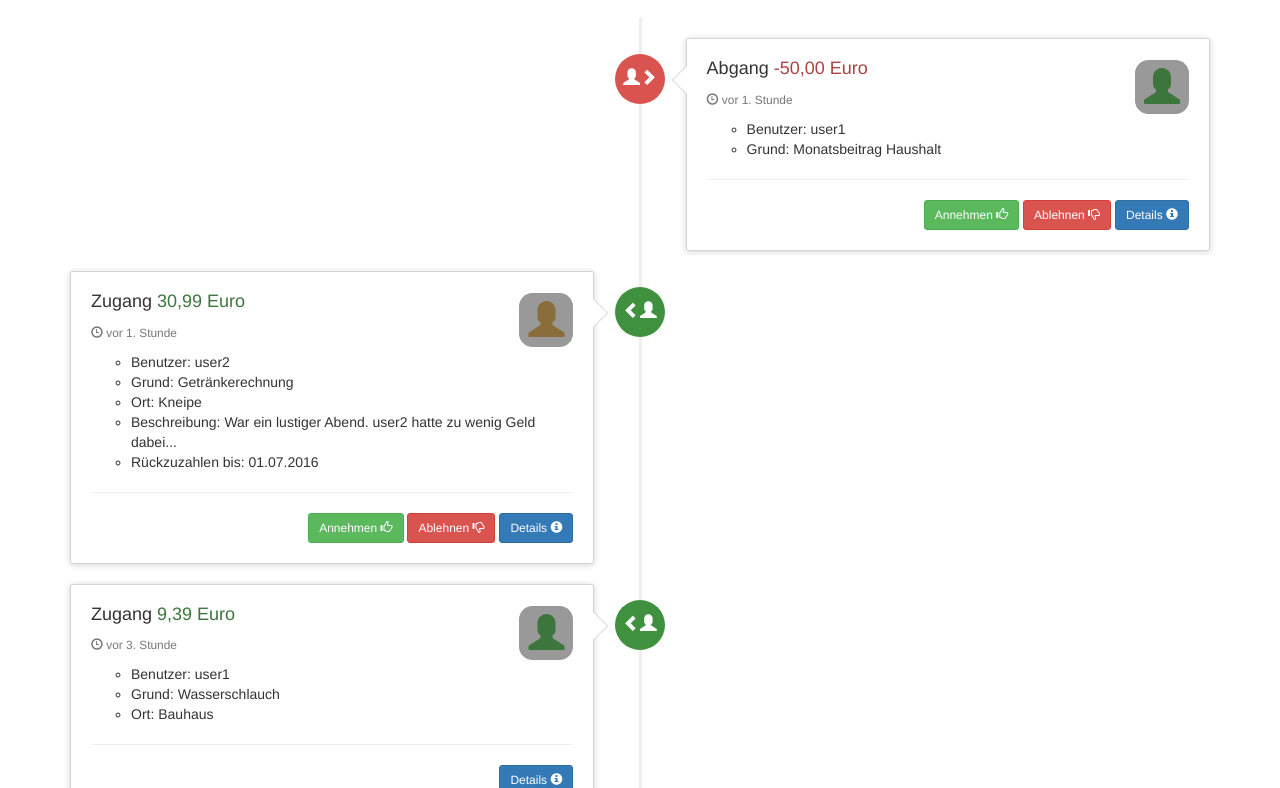
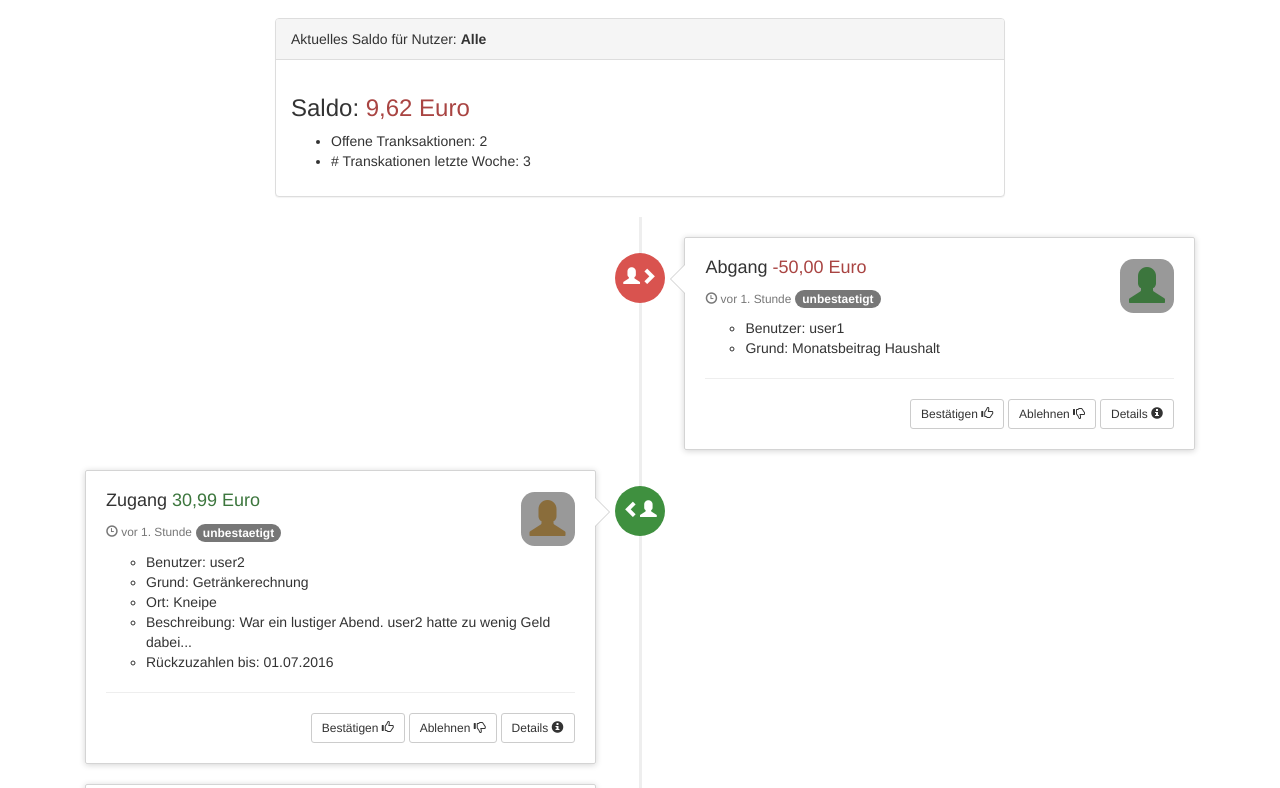
Before and after one commit to mulenatic/wimdk, a website: page index.html in a window 1280 px wide. Shown: the part 54-842 px from the top of the page. Drawn offline with nearby package versions, Linux system fonts and the light colour scheme.

Commit message:
Further progress on layout of the first page.
The timeline looks nice now. Each transaction can show a different set
of information, based on what is given a creation of the transaction
itself. A summary is shown on the top of the timeline. This may be improved.

```diff
--- a/index.html
+++ b/index.html
@@ -40,8 +40,8 @@
 
 	    <div class="collapse navbar-collapse" id="myNavbar">
 		<ul class="nav navbar-nav">
-		    <li class="active"><a href="#">Home</a></li>
-		    <li><a href="#">Page 1</a></li>
+		    <li class="active"><a href="#">Alle Transaktionen</a></li>
+		    <li><a href="#">Für Nutzer</a></li>
 		</ul>
 
 		<ul class="nav navbar-nav navbar-right">
@@ -53,14 +53,28 @@
 
     <div class="container">
 
+	<div class="col-xs-8 col-md-push-2">
+	    <div class="panel panel-default">
+		<div class="panel-heading">Aktuelles Saldo für Nutzer: <strong>Alle</strong></div>
+		<div class="panel-body">
+		    <h3>Saldo: <span class="text-danger">9,62 Euro</span></h3>
+		    <ul>
+			<li>Offene Tranksaktionen: 2</li>
+			<li># Transkationen letzte Woche: 3</li>
+		    </ul>
+		</div>
+	    </div>
+	</div>
+
+	<div class="col-xs-12">
 	    <ul class="timeline">
 
 		<li class="timeline-inverted">
 		    <div class="timeline-badge danger"><i class="glyphicon glyphicon-user"></i><i class="glyphicon glyphicon-chevron-right"></i></div>
 		    <div class="timeline-panel">
 			<div class="timeline-heading">
-			<h4 class="timeline-title">Abgang <span class="text-danger">-50,00 Euro</span><i class="glyphicon glyphicon-user userThumbnail text-success pull-right"></i></h4>
-			<p><small class="text-muted"><i class="glyphicon glyphicon-time"></i> vor 1. Stunde</small></p>
+			    <h4 class="timeline-title">Abgang <span class="text-danger">-50,00 Euro</span> <i class="glyphicon glyphicon-user userThumbnail text-success pull-right"></i></h4>
+			    <p><small class="text-muted"><i class="glyphicon glyphicon-time"></i> vor 1. Stunde</small> <span class="badge">unbestaetigt</span></p>
 			</div>
 			<div class="timeline-body">
 			    <div>
@@ -71,9 +85,10 @@
 			    </div>
 			    <hr>
 			    <div class="btn-group-sm pull-right">
-			    <button type="button" class="btn btn-success">Annehmen <i class="glyphicon glyphicon-thumbs-up"></i></button>
-			    <button type="button" class="btn btn-danger">Ablehnen <i class="glyphicon glyphicon-thumbs-down"></i></button>
-			    <button type="button" class="btn btn-primary">Details <i class="glyphicon glyphicon-info-sign"></i></button>
+				<button type="button" class="btn btn-default">Bestätigen <i class="glyphicon glyphicon-thumbs-up"></i></button>
+				<button type="button" class="btn btn-default">Ablehnen <i class="glyphicon glyphicon-thumbs-down"></i></button>
+				<button type="button" class="btn btn-default">Details <i class="glyphicon glyphicon-info-sign"></i></button>
+			    </div>
 			</div>
 		    </div>
 
@@ -84,7 +99,7 @@
 		    <div class="timeline-panel">
 			<div class="timeline-heading">
 			    <h4 class="timeline-title">Zugang  <span class="text-success">30,99 Euro</span><i class="glyphicon glyphicon-user userThumbnail text-warning pull-right"></i></h4>
-			<p><small class="text-muted"><i class="glyphicon glyphicon-time"></i> vor 1. Stunde</small></p>
+			    <p><small class="text-muted"><i class="glyphicon glyphicon-time"></i> vor 1. Stunde</small> <span class="badge">unbestaetigt</span></p>
 			</div>
 			<div class="timeline-body">
 			    <div>
@@ -98,9 +113,10 @@
 			    </div>
 			    <hr>
 			    <div class="btn-group-sm pull-right">
-			    <button type="button" class="btn btn-success">Annehmen <i class="glyphicon glyphicon-thumbs-up"></i></button>
-			    <button type="button" class="btn btn-danger">Ablehnen <i class="glyphicon glyphicon-thumbs-down"></i></button>
-			    <button type="button" class="btn btn-primary">Details <i class="glyphicon glyphicon-info-sign"></i></button>
+				<button type="button" class="btn btn-default">Bestätigen <i class="glyphicon glyphicon-thumbs-up"></i></button>
+				<button type="button" class="btn btn-default">Ablehnen <i class="glyphicon glyphicon-thumbs-down"></i></button>
+				<button type="button" class="btn btn-default">Details <i class="glyphicon glyphicon-info-sign"></i></button>
+			    </div>
 			</div>
 		    </div>
 
@@ -111,7 +127,7 @@
 		    <div class="timeline-panel">
 			<div class="timeline-heading">
 			    <h4 class="timeline-title">Zugang <span class="text-success">9,39 Euro</span><i class="glyphicon glyphicon-user userThumbnail text-success pull-right"></i></h4>
-			<p><small class="text-muted"><i class="glyphicon glyphicon-time"></i> vor 3. Stunde</small></p>
+			    <p><small class="text-muted"><i class="glyphicon glyphicon-time"></i> vor 3. Stunde</small> <span class="badge">offen</span></p>
 			</div>
 			<div class="timeline-body">
 			    <div>
@@ -123,7 +139,10 @@
 			    </div>
 			    <hr>
 			    <div class="btn-group-sm pull-right">
-			    <button type="button" class="btn btn-primary">Details <i class="glyphicon glyphicon-info-sign"></i></button>
+				<button type="button" class="btn btn-default">Abschließen <i class="glyphicon glyphicon-check"></i></button>
+				<button type="button" class="btn btn-default">Details <i class="glyphicon glyphicon-info-sign"></i></button>
+
+			    </div>
 			</div>
 		    </div>
 
```
Lines whose indentation alone changed are shown as unchanged.
